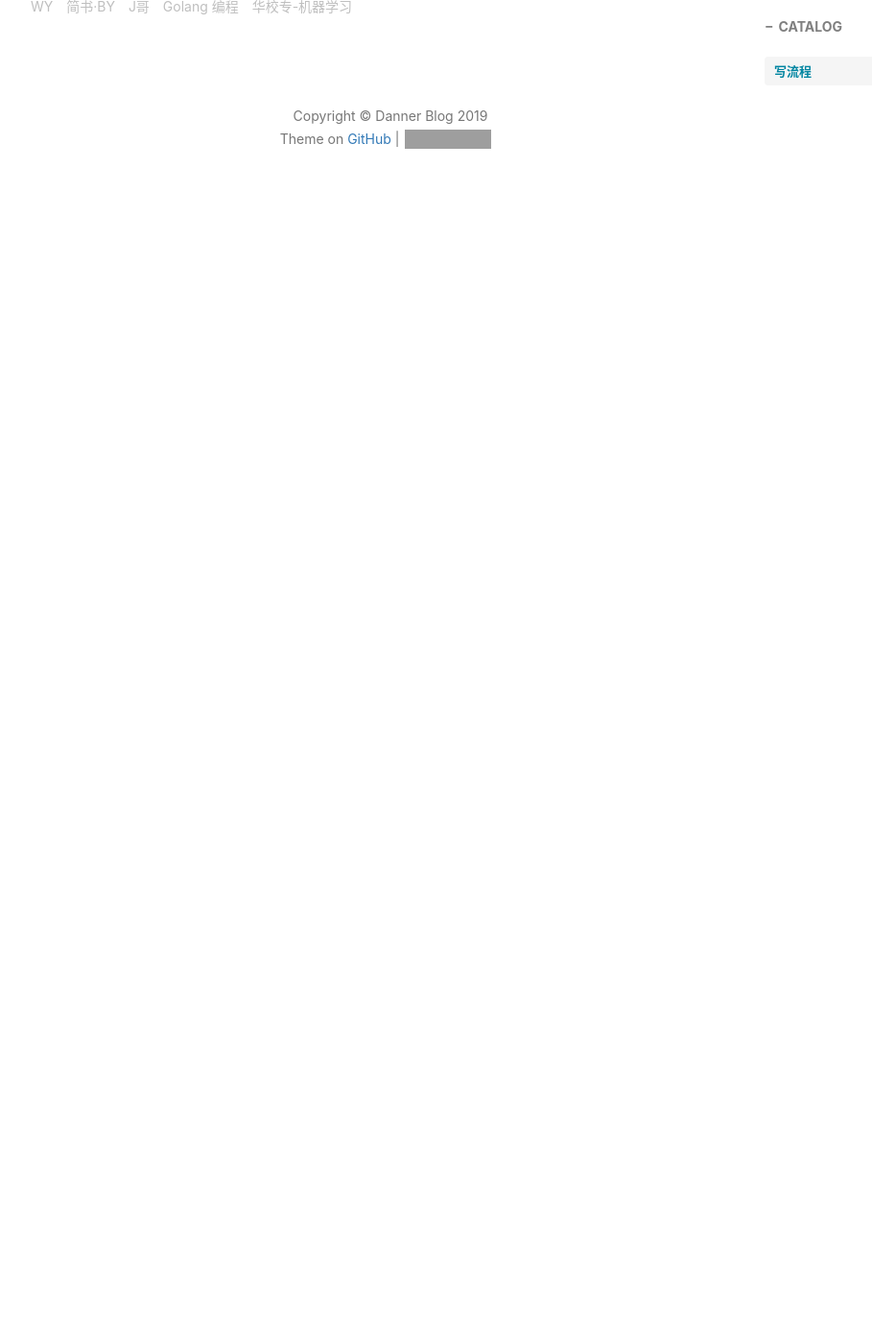
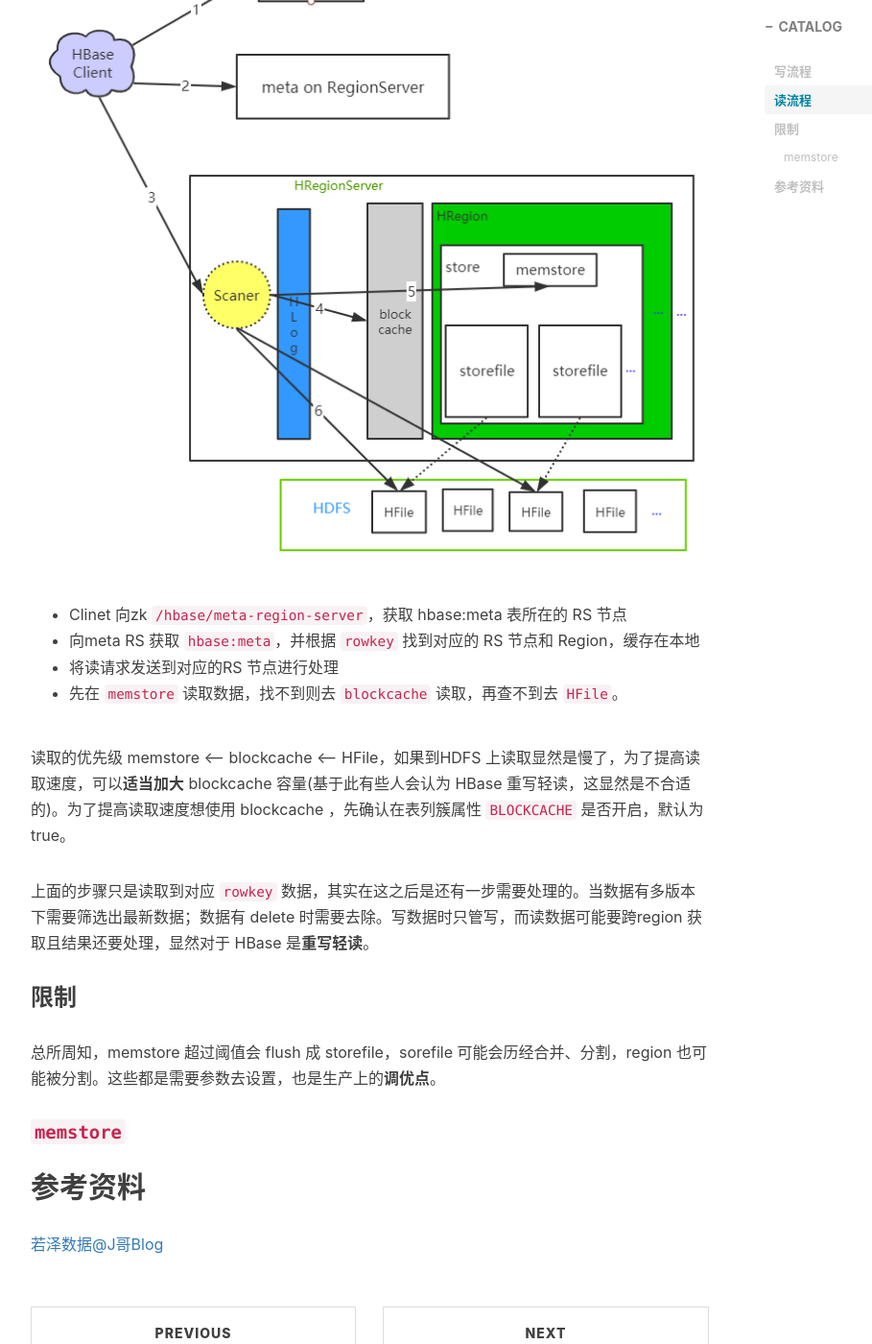
Before and after one commit to vendanner/vendanner.github.io, a Jekyll site: the page built from _posts/2019-11-15-初识 HBase(二).md, in a window 1280 px wide and 1400 px high, scrolled down 2454 px. Shown: the whole window at 96% size, without its empty margins (233-1142 px from the left). Built offline with Jekyll 4.4.1, drawn with Linux system fonts in a browser that asks for light colours; nearby versions of some CDN libraries; comment, search, counter and statistics services are not loaded; before the commit the page ends 2702 px from its top, so only the background shows below that; some of the changed text lies outside the part shown; grey boxes are pictures that could not be loaded.

Commit message:
Update 2019-11-15-初识 HBase(二).md

```diff
--- a/_posts/2019-11-15-初识 HBase(二).md
+++ b/_posts/2019-11-15-初识 HBase(二).md
@@ -27,3 +27,41 @@
 ### 写流程
 
 ![](https://vendanner.github.io/img/HBase/write_step.png)
+
+> 写流程不经过 HMaster
+
+- Clinet 向zk `/hbase/meta-region-server`，获取 **hbase:meta 表所在的 RS 节点**
+- 向meta RS 获取 `hbase:meta`，并根据 `rowkey` 找到对应的 RS 节点和 Region
+- 写请求发送到对应 RS ，依次写入 HLog 以及对应的 memstore
+- memstore 超过阈值，会异步 flush 成 storeFile
+
+### 读流程
+
+![](https://vendanner.github.io/img/HBase/read_step.png)
+
+- Clinet 向zk `/hbase/meta-region-server`，获取 hbase:meta 表所在的 RS 节点
+- 向meta RS 获取 `hbase:meta`，并根据 `rowkey` 找到对应的 RS 节点和 Region，缓存在本地
+- 将读请求发送到对应的RS 节点进行处理
+- 先在 `memstore` 读取数据，找不到则去 `blockcache` 读取，再查不到去 `HFile`。
+
+读取的优先级 memstore <--- blockcache <--- HFile，如果到HDFS 上读取显然是慢了，为了提高读取速度，可以**适当加大** blockcache 容量(基于此有些人会认为 HBase 重写轻读，这显然是不合适的)。为了提高读取速度想使用 blockcache ，先确认在表列簇属性 `BLOCKCACHE` 是否开启，默认为 true。
+
+上面的步骤只是读取到对应 `rowkey` 数据，其实在这之后是还有一步需要处理的。当数据有多版本下需要筛选出最新数据；数据有 delete 时需要去除。写数据时只管写，而读数据可能要跨region 获取且结果还要处理，显然对于 HBase 是**重写轻读**。
+
+### 限制
+
+总所周知，memstore 超过阈值会 flush 成 storefile，sorefile 可能会历经合并、分割，region 也可能被分割。这些都是需要参数去设置，也是生产上的**调优点**。
+
+#### `memstore`
+
+
+
+
+
+
+
+
+
+## 参考资料
+
+[若泽数据@J哥Blog](https://hackeruncle.github.io/)
```
